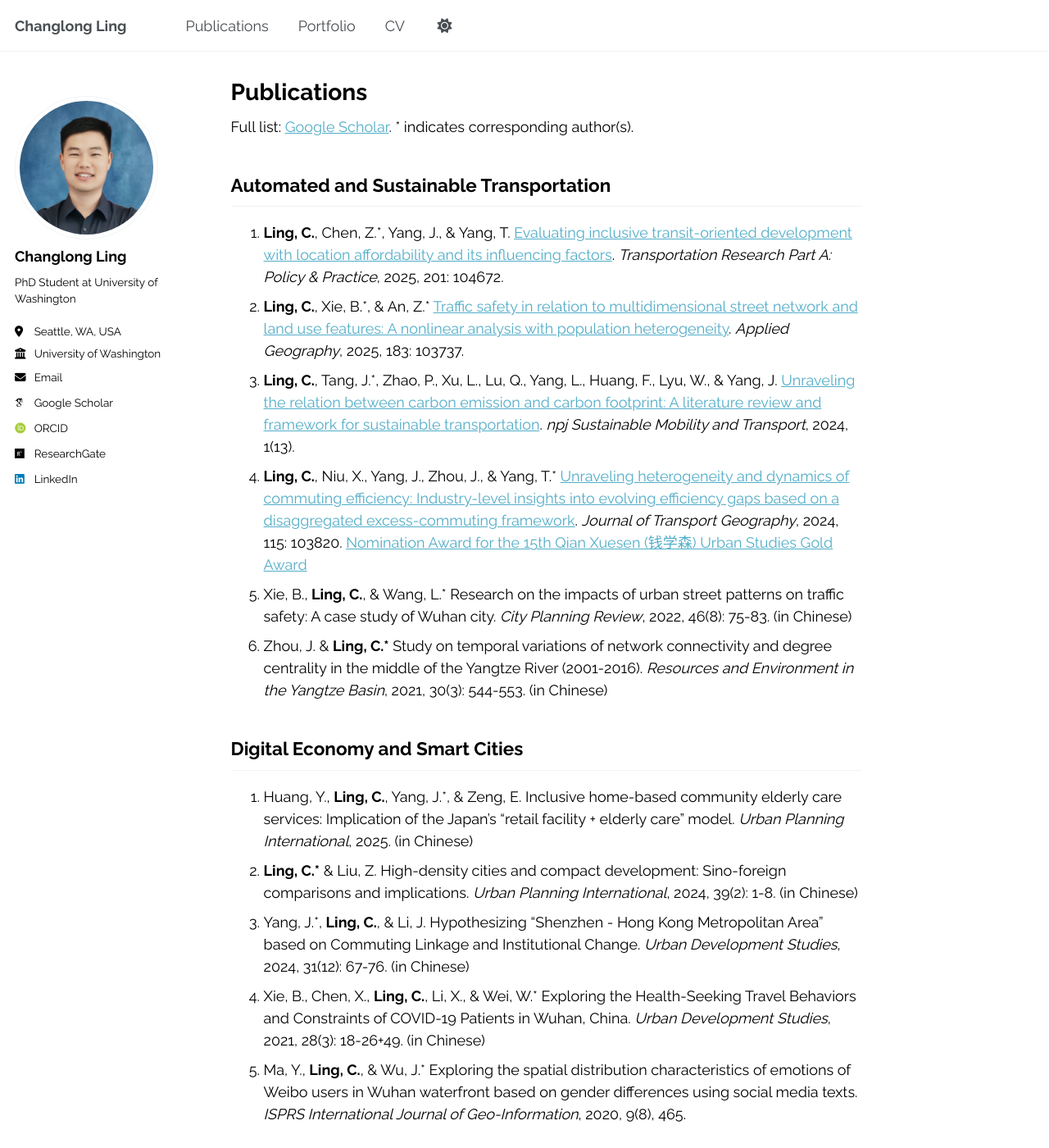
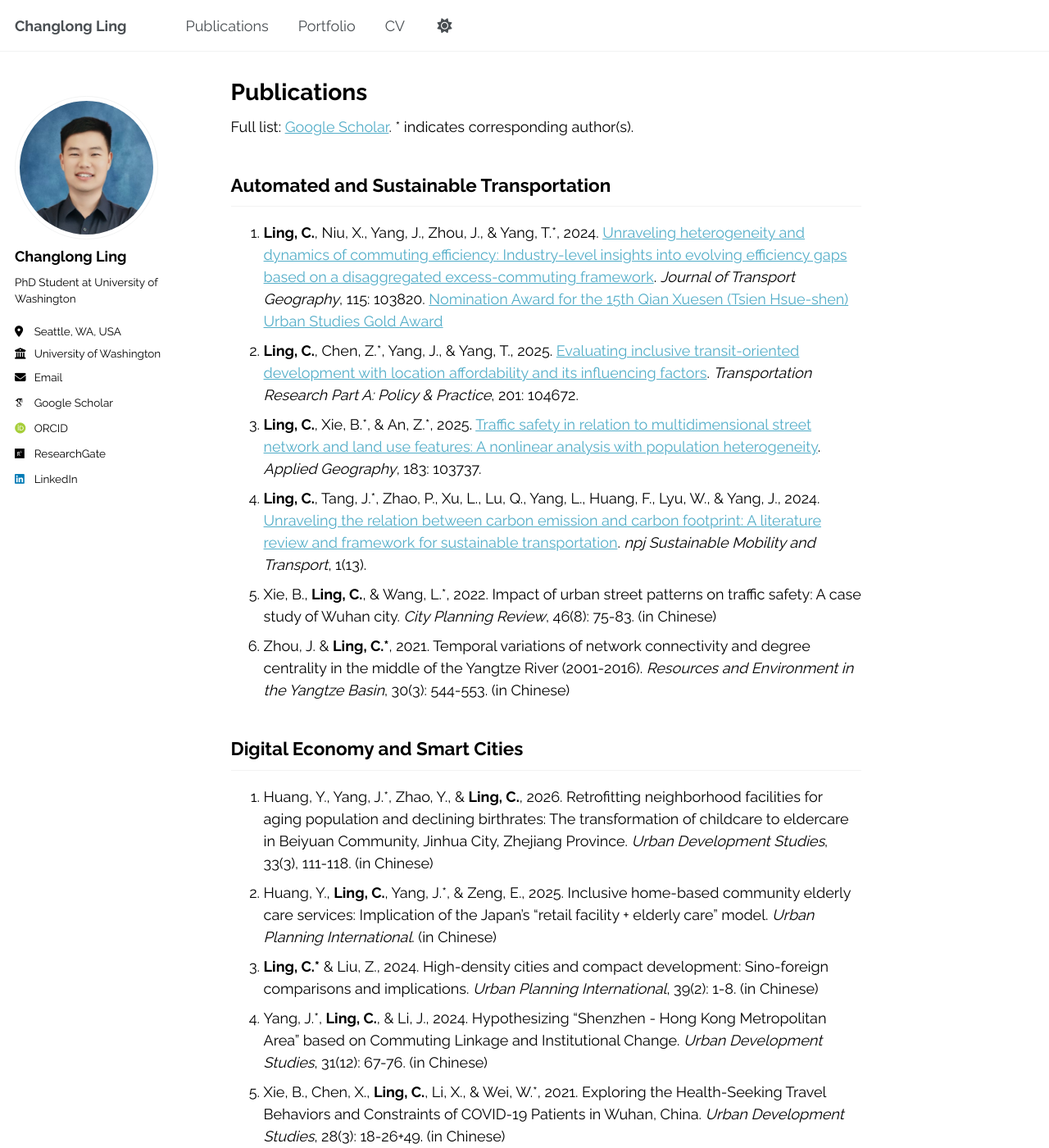
Before and after one commit to ChanglongLing/changlongling.github.io, a Jekyll site: the page built from _pages/publications.md, in a window 1280 px wide and 1400 px high. Shown: the whole window at 82% size. Built offline with Jekyll 4.4.1, drawn with Linux system fonts in a browser that asks for light colours; some web fonts are replaced; comment, search, counter and statistics services are not loaded; some of the changed text lies outside the part shown.

Commit message:
Update publications.md

```diff
--- a/_pages/publications.md
+++ b/_pages/publications.md
@@ -7,20 +7,21 @@ Full list: [Google Scholar](https://scholar.google.com/citations?user=BOv54g0AAA
 
 Automated and Sustainable Transportation
 -----
-1. **Ling, C.**, Chen, Z.\*, Yang, J., & Yang, T. [Evaluating inclusive transit-oriented development with location affordability and its influencing factors](https://doi.org/10.1016/j.tra.2025.104672). _Transportation Research Part A: Policy & Practice_, 2025, 201: 104672.
-2. **Ling, C.**, Xie, B.\*, & An, Z.\* [Traffic safety in relation to multidimensional street network and land use features: A nonlinear analysis with population heterogeneity](https://doi.org/10.1016/j.apgeog.2025.103737). _Applied Geography_, 2025, 183: 103737.
-3. **Ling, C.**, Tang, J.*, Zhao, P., Xu, L., Lu, Q., Yang, L., Huang, F., Lyu, W., & Yang, J. [Unraveling the relation between carbon emission and carbon footprint: A literature review and framework for sustainable transportation](https://doi.org/10.1038/s44333-024-00013-5). _npj Sustainable Mobility and Transport_, 2024, 1(13).
-4. **Ling, C.**, Niu, X., Yang, J., Zhou, J., & Yang, T.* [Unraveling heterogeneity and dynamics of commuting efficiency: Industry-level insights into evolving efficiency gaps based on a disaggregated excess-commuting framework](https://doi.org/10.1016/j.jtrangeo.2024.103820). _Journal of Transport Geography_, 2024, 115: 103820. [Nomination Award for the 15th Qian Xuesen (钱学森) Urban Studies Gold Award](https://mp.weixin.qq.com/s/LSjj_qdIA4J-4uRUYNCKvg)
-6. Xie, B., **Ling, C.**, & Wang, L.* Research on the impacts of urban street patterns on traffic safety: A case study of Wuhan city. _City Planning Review_, 2022, 46(8): 75-83. (in Chinese)
-7. Zhou, J. & **Ling, C.\*** Study on temporal variations of network connectivity and degree centrality in the middle of the Yangtze River (2001-2016). _Resources and Environment in the Yangtze Basin_, 2021, 30(3): 544-553. (in Chinese)
+1. **Ling, C.**, Niu, X., Yang, J., Zhou, J., & Yang, T.*, 2024. [Unraveling heterogeneity and dynamics of commuting efficiency: Industry-level insights into evolving efficiency gaps based on a disaggregated excess-commuting framework](https://doi.org/10.1016/j.jtrangeo.2024.103820). _Journal of Transport Geography_, 115: 103820. [Nomination Award for the 15th Qian Xuesen (Tsien Hsue-shen) Urban Studies Gold Award](https://mp.weixin.qq.com/s/LSjj_qdIA4J-4uRUYNCKvg)
+2. **Ling, C.**, Chen, Z.\*, Yang, J., & Yang, T., 2025. [Evaluating inclusive transit-oriented development with location affordability and its influencing factors](https://doi.org/10.1016/j.tra.2025.104672). _Transportation Research Part A: Policy & Practice_, 201: 104672.
+3. **Ling, C.**, Xie, B.\*, & An, Z.\*, 2025. [Traffic safety in relation to multidimensional street network and land use features: A nonlinear analysis with population heterogeneity](https://doi.org/10.1016/j.apgeog.2025.103737). _Applied Geography_, 183: 103737.
+4. **Ling, C.**, Tang, J.*, Zhao, P., Xu, L., Lu, Q., Yang, L., Huang, F., Lyu, W., & Yang, J., 2024. [Unraveling the relation between carbon emission and carbon footprint: A literature review and framework for sustainable transportation](https://doi.org/10.1038/s44333-024-00013-5). _npj Sustainable Mobility and Transport_, 1(13).
+5. Xie, B., **Ling, C.**, & Wang, L.*, 2022. Impact of urban street patterns on traffic safety: A case study of Wuhan city. _City Planning Review_, 46(8): 75-83. (in Chinese)
+6. Zhou, J. & **Ling, C.\***, 2021. Temporal variations of network connectivity and degree centrality in the middle of the Yangtze River (2001-2016). _Resources and Environment in the Yangtze Basin_, 30(3): 544-553. (in Chinese)
 
 Digital Economy and Smart Cities
 -----
-1.	Huang, Y., **Ling, C.**, Yang, J.*, & Zeng, E. Inclusive home-based community elderly care services: Implication of the Japan’s "retail facility + elderly care" model. _Urban Planning International_, 2025. (in Chinese)
-2.	**Ling, C.\*** & Liu, Z. High-density cities and compact development: Sino-foreign comparisons and implications. _Urban Planning International_, 2024, 39(2): 1-8. (in Chinese)
-3.	Yang, J.*, **Ling, C.**, & Li, J. Hypothesizing “Shenzhen - Hong Kong Metropolitan Area” based on Commuting Linkage and Institutional Change. _Urban Development Studies_, 2024, 31(12): 67-76. (in Chinese)
-4.	Xie, B., Chen, X., **Ling, C.**, Li, X., & Wei, W.* Exploring the Health-Seeking Travel Behaviors and Constraints of COVID-19 Patients in Wuhan, China. _Urban Development Studies_, 2021, 28(3): 18-26+49. (in Chinese)
-5.	Ma, Y., **Ling, C.**, & Wu, J.* Exploring the spatial distribution characteristics of emotions of Weibo users in Wuhan waterfront based on gender differences using social media texts. _ISPRS International Journal of Geo-Information_, 2020, 9(8), 465.
+1. Huang, Y., Yang, J.*, Zhao, Y., & **Ling, C.**, 2026. Retrofitting neighborhood facilities for aging population and declining birthrates: The transformation of childcare to eldercare in Beiyuan Community, Jinhua City, Zhejiang Province. _Urban Development Studies_, 33(3), 111-118. (in Chinese)
+2.	Huang, Y., **Ling, C.**, Yang, J.*, & Zeng, E., 2025. Inclusive home-based community elderly care services: Implication of the Japan’s "retail facility + elderly care" model. _Urban Planning International_. (in Chinese)
+3.	**Ling, C.\*** & Liu, Z., 2024. High-density cities and compact development: Sino-foreign comparisons and implications. _Urban Planning International_, 39(2): 1-8. (in Chinese)
+4.	Yang, J.*, **Ling, C.**, & Li, J., 2024. Hypothesizing “Shenzhen - Hong Kong Metropolitan Area” based on Commuting Linkage and Institutional Change. _Urban Development Studies_, 31(12): 67-76. (in Chinese)
+5.	Xie, B., Chen, X., **Ling, C.**, Li, X., & Wei, W.*, 2021. Exploring the Health-Seeking Travel Behaviors and Constraints of COVID-19 Patients in Wuhan, China. _Urban Development Studies_, 28(3): 18-26+49. (in Chinese)
+6.	Ma, Y., **Ling, C.**, & Wu, J.*, 2020. Exploring the spatial distribution characteristics of emotions of Weibo users in Wuhan waterfront based on gender differences using social media texts. _ISPRS International Journal of Geo-Information_, 9(8), 465.
 
 <!-- Manuscript under Review
 -----
```
